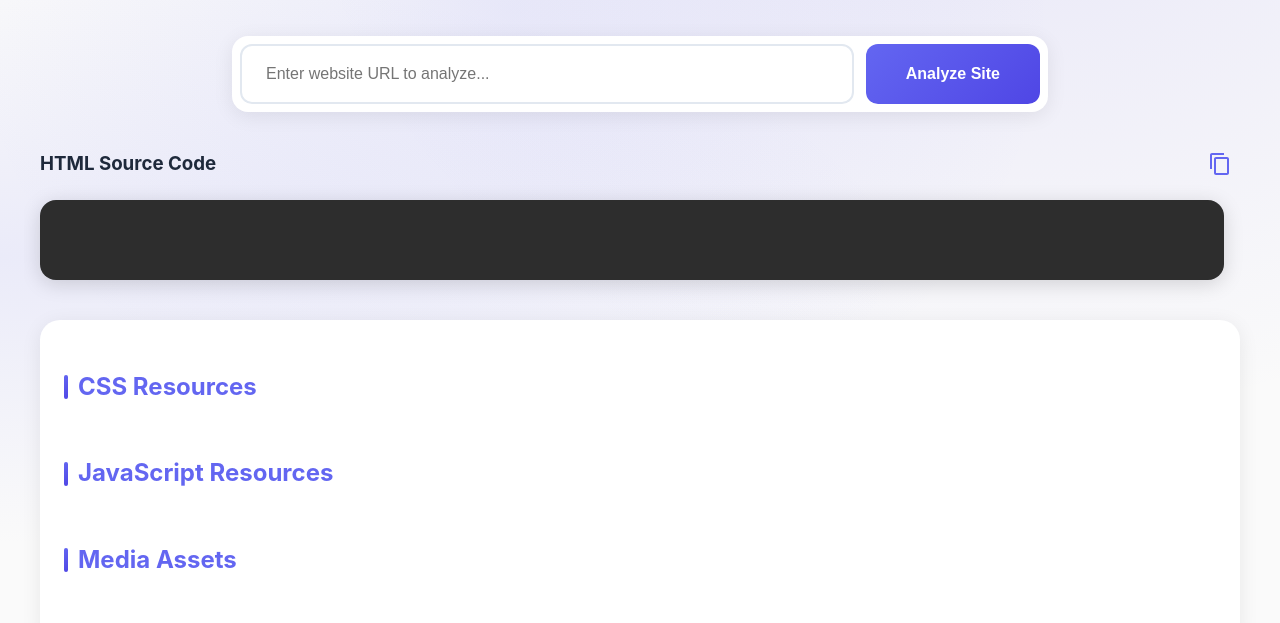
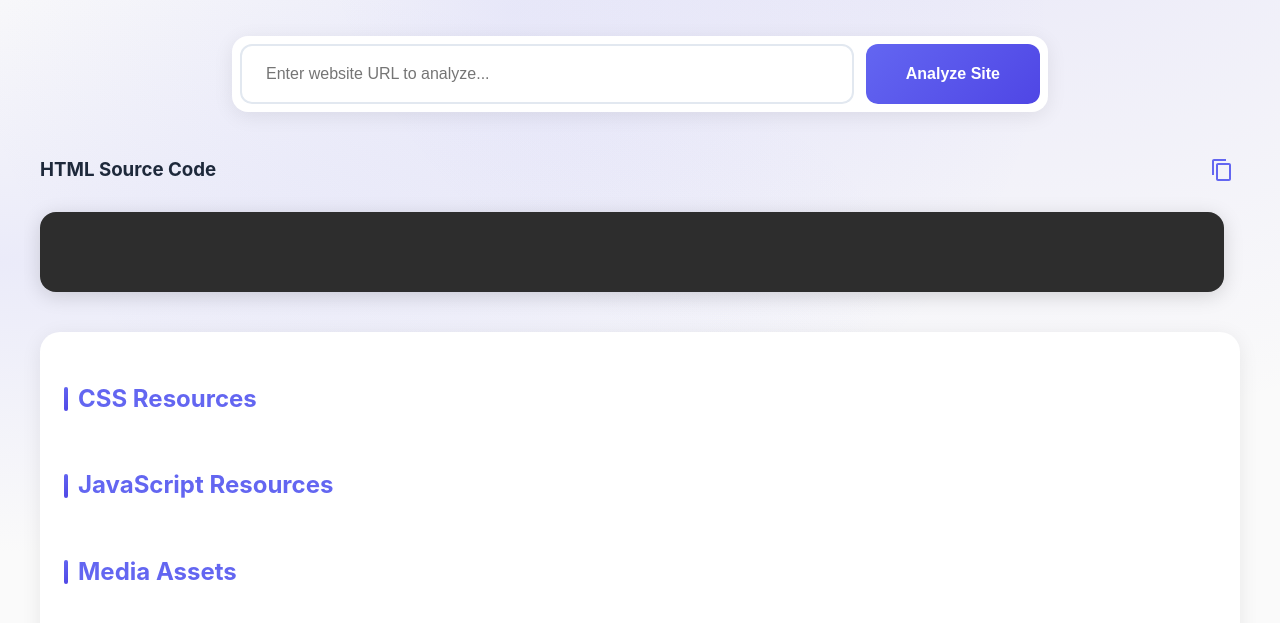
Before and after one commit to shaazkazi/webscraper, a website: page frontend/index.html in a window 1280 px wide. Shown: the part 153-776 px from the top of the page. Drawn offline with nearby package versions, Linux system fonts and the light colour scheme.

Commit message:
Add files via upload

```diff
--- a/frontend/style.css
+++ b/frontend/style.css
@@ -348,3 +348,41 @@ textarea {
         font-size: 14px;
     }
 }
+.source-header {
+    display: flex;
+    align-items: center;
+    justify-content: space-between;
+    gap: 12px;
+    width: 100%;
+    padding: 0.5rem 0;
+}
+
+.source-header h3 {
+    margin: 0;
+    white-space: nowrap;
+    flex: 1;
+}
+
+.copy-btn {
+    background: none;
+    border: none;
+    width: 36px;
+    height: 36px;
+    padding: 6px;
+    cursor: pointer;
+    color: var(--primary);
+    border-radius: 8px;
+    display: flex;
+    align-items: center;
+    justify-content: center;
+    transition: all 0.3s ease;
+    flex-shrink: 0;
+}
+
+.copy-btn:hover {
+    background: rgba(99, 102, 241, 0.1);
+}
+
+.copy-btn:active {
+    transform: translateY(2px);
+}
```
